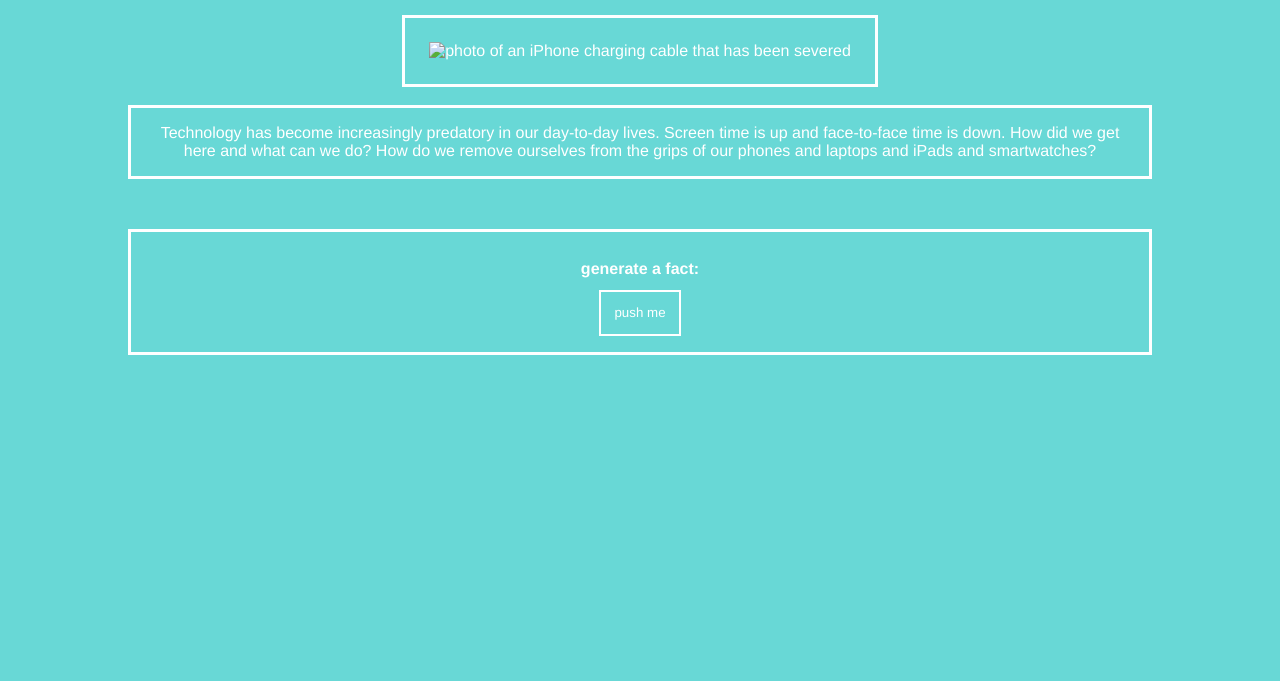
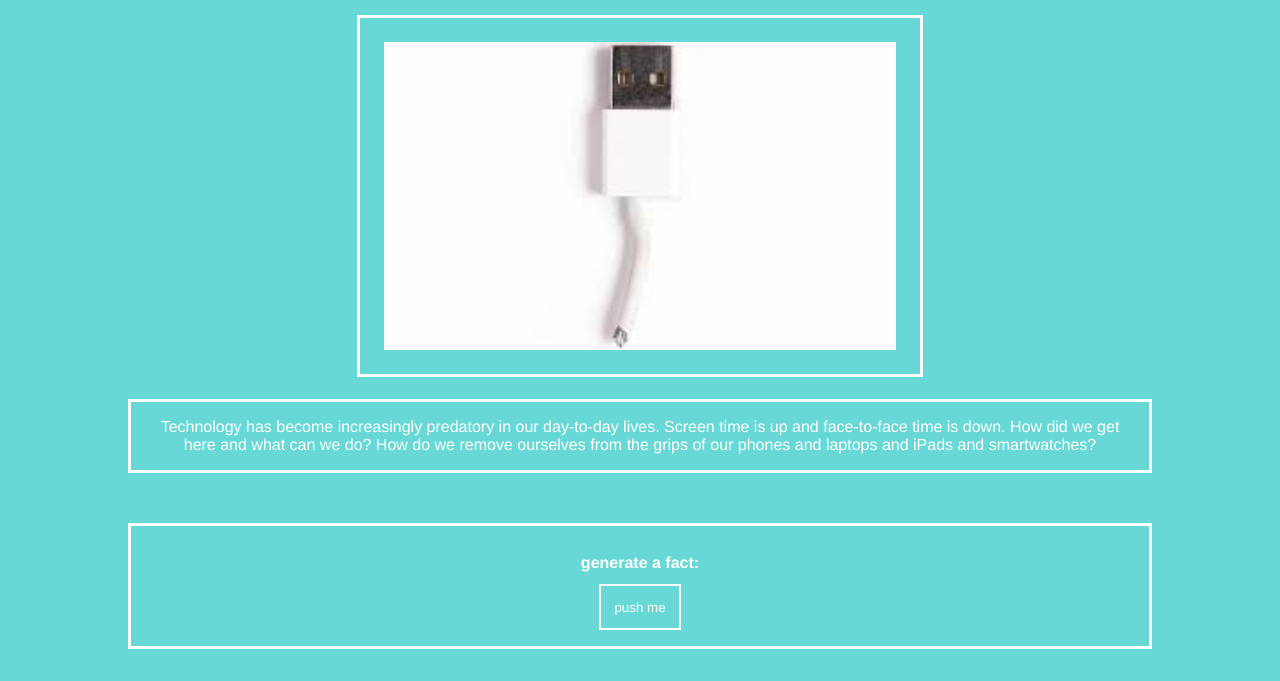
Before and after one commit to kate-meter/ethicaltech, a plain HTML site: page index.html in a window 1280 px wide. Shown: the part 121-802 px from the top of the page. Drawn offline with Linux system fonts and the light colour scheme.

Commit message:
Update index.html

```diff
--- a/index.html
+++ b/index.html
@@ -35,7 +35,7 @@
 
     <br>
 
-    <img src="assets/plug.jpg" id = "homepic" alt = "photo of an iPhone charging cable that has been severed">
+    <img src="plug.jpg" id = "homepic" alt = "photo of an iPhone charging cable that has been severed">
 
     <br>
     <br>
```
